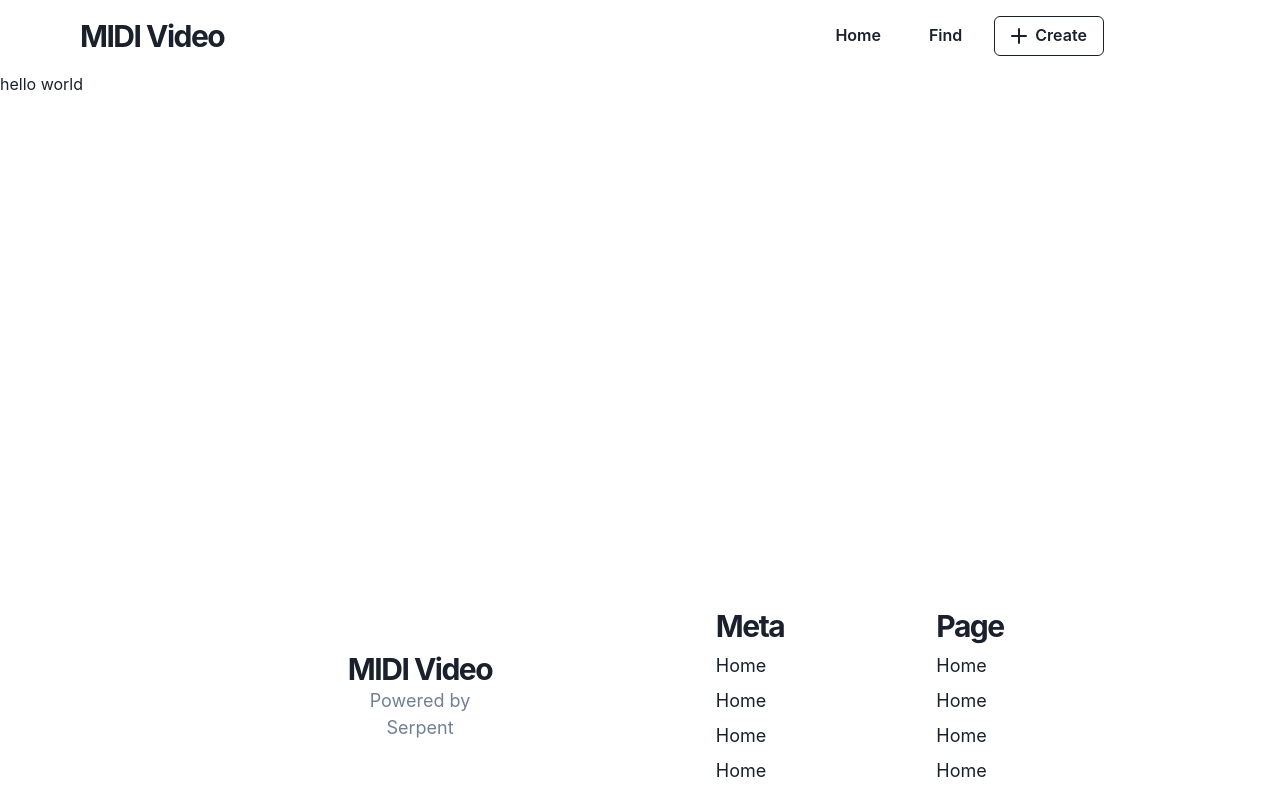
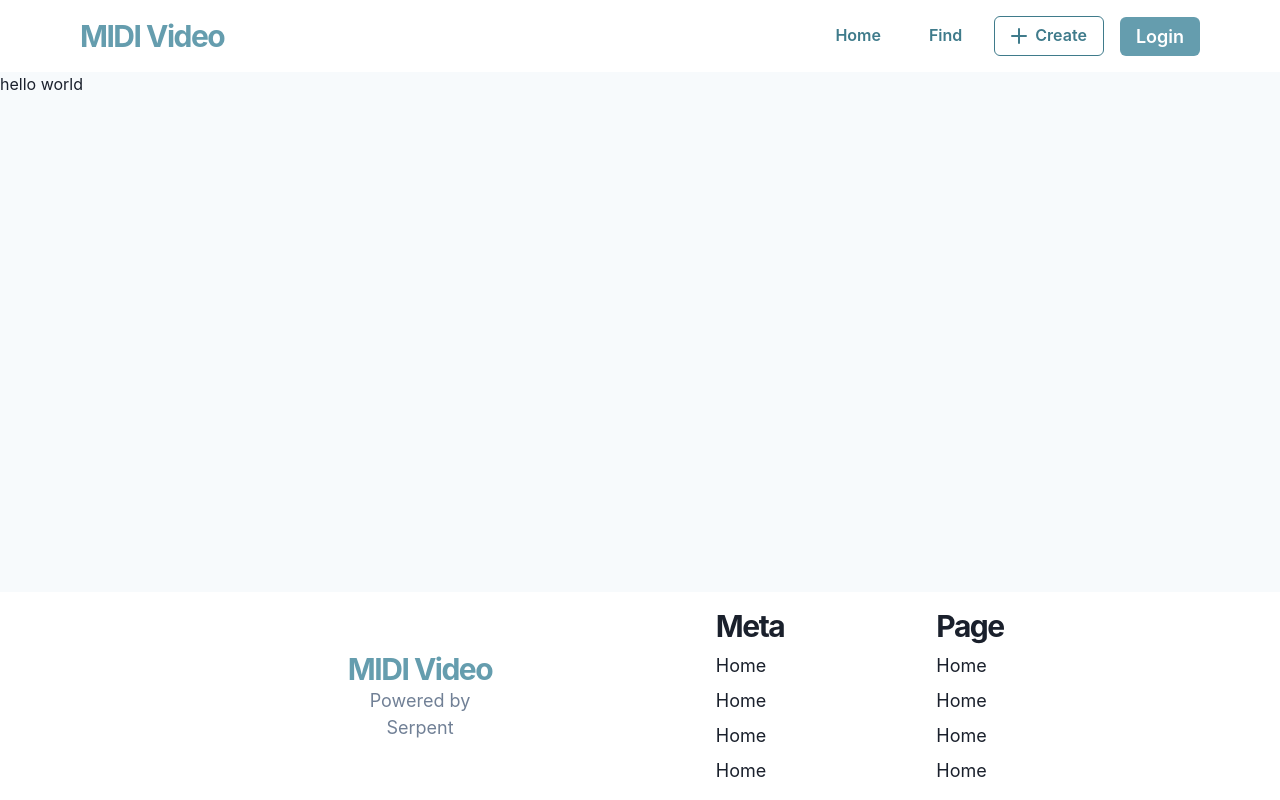
Before and after one commit to stonesaw/midi-planet-front, a Next.js app: page / in a window 1280 px wide. Built offline with nearby package versions, Linux system fonts and the light colour scheme.

Commit message:
Add: themeを追加

```diff
--- /dev/null
+++ b/src/libs/theme.ts
@@ -0,0 +1,25 @@
+import { extendTheme } from "@chakra-ui/react";
+
+export const theme = extendTheme({
+  colors: {
+    brand: {
+      50: "#d9f4ff",
+      100: "#bce0ea",
+      200: "#9ec8d5",
+      300: "#7eb0bf",
+      400: "#659dae",
+      500: "#4b8b9d",
+      600: "#3f7b8b",
+      700: "#306675",
+      800: "#235360",
+      900: "#103d49",
+    },
+  },
+  styles: {
+    global: () => ({
+      body: {
+        bgColor: "gray.50",
+      },
+    }),
+  },
+});
--- a/src/pages/_app.tsx
+++ b/src/pages/_app.tsx
@@ -4,6 +4,7 @@ import { useReducer } from "react";
 import type { AppProps } from "next/app";
 
 import { CustomPageProps, NextPageWithLayout } from "@/types/page";
+import { theme } from "@/libs/theme";
 
 interface CustomAppProps extends AppProps {
   Component: NextPageWithLayout;
@@ -18,7 +19,7 @@ function MyApp({ Component, pageProps }: CustomAppProps) {
 
   return (
     <>
-      <ChakraProvider>
+      <ChakraProvider theme={theme}>
         {getLayout(<Component {...otherPageProps} />)}
       </ChakraProvider>
     </>
--- a/src/pages/_documtent.tsx
+++ b/src/pages/_documtent.tsx
@@ -1,5 +1,8 @@
+import { ColorModeScript } from "@chakra-ui/react";
 // eslint-disable-next-line @next/next/no-document-import-in-page
 import NextDocument, { Html, Head, Main, NextScript } from "next/document";
+
+import { theme } from "@/libs/theme";
 
 export default class Document extends NextDocument {
   render() {
@@ -7,6 +10,7 @@ export default class Document extends NextDocument {
       <Html lang="ja">
         <Head />
         <body>
+          <ColorModeScript initialColorMode={theme.config.initialColorMode} />
           <Main />
           <NextScript />
         </body>
```
